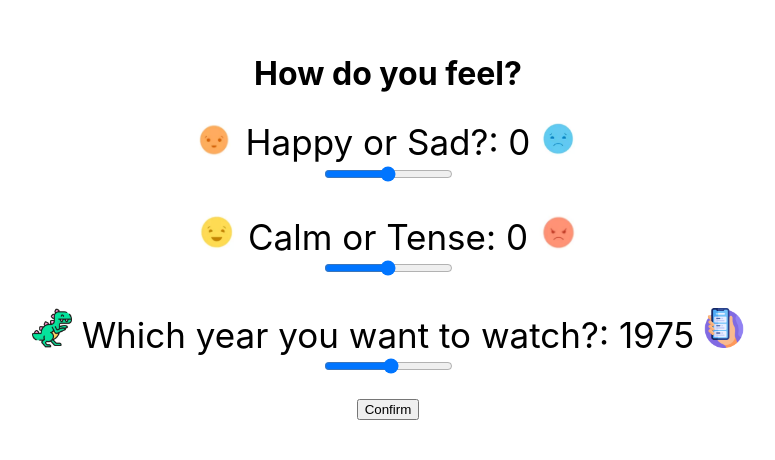
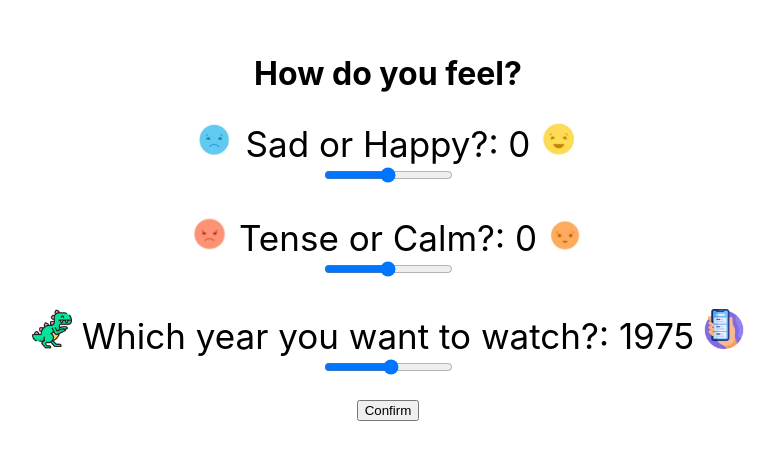
Before and after one commit to JingmingYangJimmy/madData2025, a React (Create React App) app in the folder my-app-frontend/: page / in a window 1280 px wide. Shown: the part 146-606 px from the top of the page, without its empty margins (252-1027 px from the left). Built offline with nearby package versions, Linux system fonts and the light colour scheme.

Commit message:
convert user data to desired np.array, reverse emotions

```diff
--- a/my-app-frontend/src/App.js
+++ b/my-app-frontend/src/App.js
@@ -15,7 +15,7 @@ import { motion, useAnimation } from "framer-motion";
 
 function Home() {
 
-  const labels = ["Happy or Sad?", "Calm or Tense", "Which year you want to watch?"];
+  const labels = ["Sad or Happy?", "Tense or Calm?", "Which year you want to watch?"];
   const [barValues, setBarValues] = useState([0, 0, 1975]);
   const navigate = useNavigate();
 
@@ -67,16 +67,16 @@ function Home() {
       <h1 style={{ marginTop: "200px" }}>How do you feel?</h1>
       {barValues.map((value, index) => (
         <div key={index} className="slider-container">
-          {index === 0 && <img src={calm} alt="calm" className="my-emoji-left" />}
-          {index === 1 && <img src={happy} alt="happy" className="my-emoji-left" />}
+          {index === 0 && <img src={sad} alt="sad" className="my-emoji-left" />}
+          {index === 1 && <img src={anger} alt="anger" className="my-emoji-left" />}
           {index === 2 && <img src={dinosaur} alt="old" className="my-emoji-left" />}
 
           <label style={{ fontSize: "35px" }}>
             {labels[index]}: {value}
           </label>
 
-          {index === 0 && <img src={sad} alt="sad" className="my-emoji-right" />}
-          {index === 1 && <img src={anger} alt="anger" className="my-emoji-right" />}
+          {index === 0 && <img src={happy} alt="happy" className="my-emoji-right" />}
+          {index === 1 && <img src={calm} alt="calm" className="my-emoji-right" />}
           {index === 2 && <img src={smartphone} alt="smartphone" className="my-emoji-right" />}
 
           <br />
```
Also changed, not shown: 2 other files (tests, documents, lock files or other folders).
